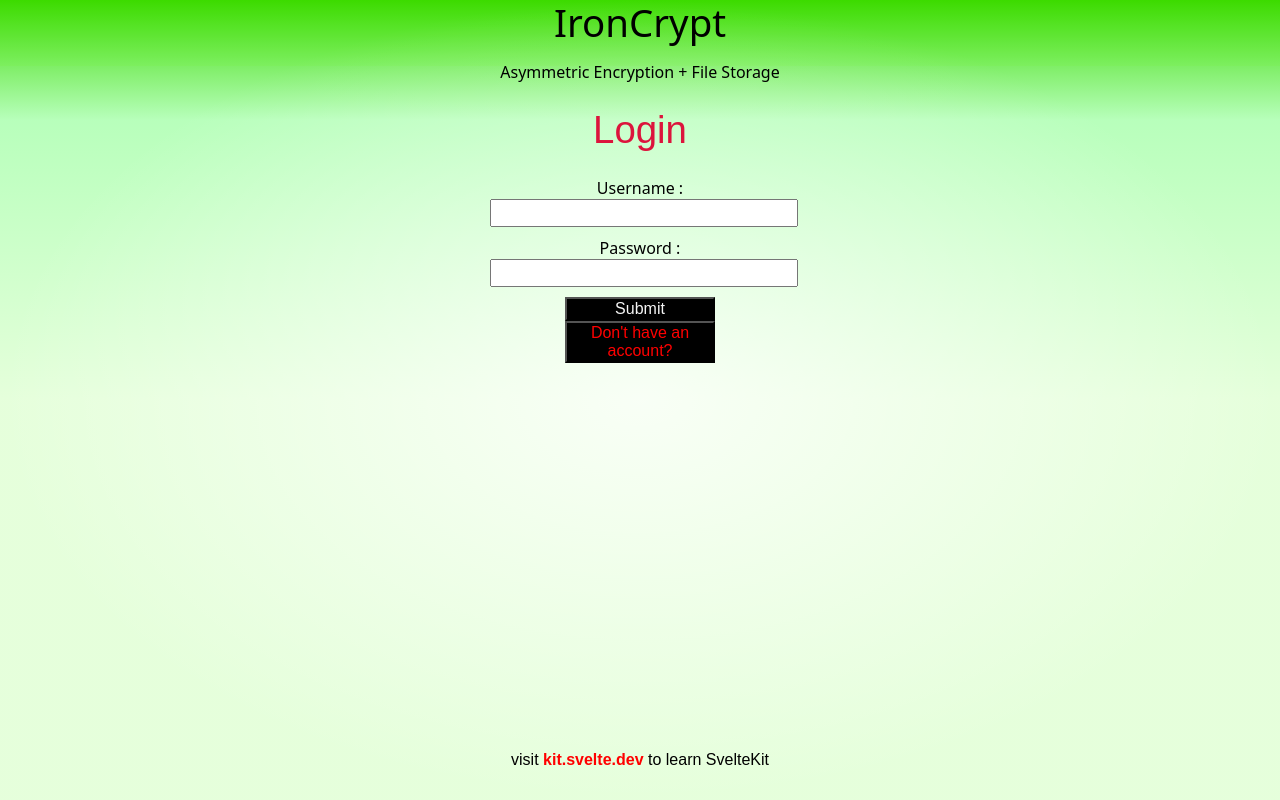
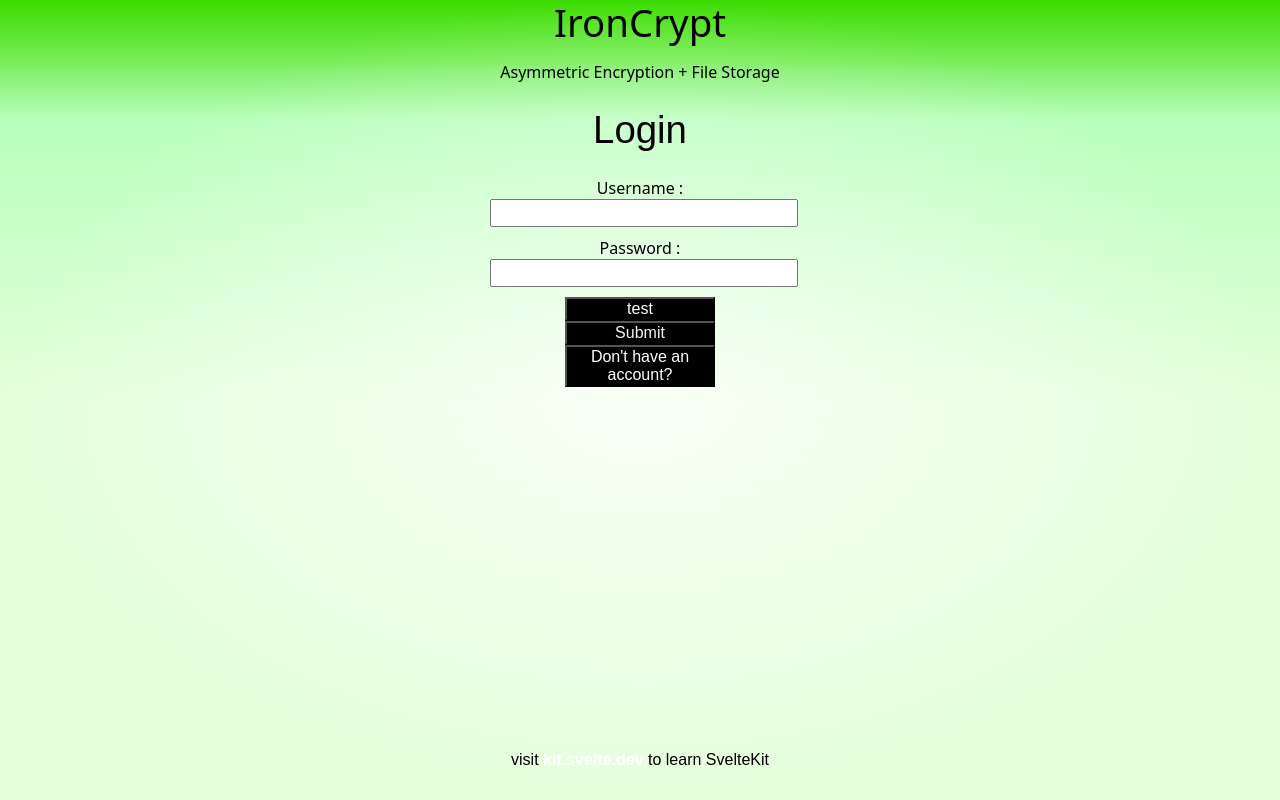
Before and after one commit to justmedusty/ironcrypt-webclient, a SvelteKit app: page /login in a window 1280 px wide. Built offline with nearby package versions, Linux system fonts and the light colour scheme.

Commit message:
digging this style I'll keep it

```diff
--- a/src/routes/MainHeader.svelte
+++ b/src/routes/MainHeader.svelte
@@ -21,7 +21,7 @@
         align-items: center; /* Center content vertically */
         width: 100vw; /* Full width of the viewport */
         max-width: 100%; /* Limit width to the viewport width */
-        box-sizing: border-box; /* Include padding and border in the total width */
+        box-sizing: border-box;
     }
 
     ul {
@@ -39,7 +39,7 @@
     }
 
     li {
-        font-family: "Franklin Gothic Heavy",system-ui;
+        font-family: "OCR A Extended",system-ui;
         font-weight: bolder;
         font-size: x-large;
     }
--- a/src/routes/components/tabs/Tabs.svelte
+++ b/src/routes/components/tabs/Tabs.svelte
@@ -1,8 +1,8 @@
 <script lang="ts">
-    export let items : any = [];
+    export let items  = [];
     export let activeTabValue = 1;
 
-    const handleClick = (tabValue : number)=> () => (activeTabValue = tabValue);
+    const handleClick = tabValue => () => (activeTabValue = tabValue);
 </script>
 
 <ul>
--- a/src/routes/dashboard/+page.svelte
+++ b/src/routes/dashboard/+page.svelte
@@ -1,21 +1,34 @@
 <script lang="ts">
 
     import Counter from "../Counter.svelte";
-   import Tabs from "../components/tabs/Tabs.svelte";
+    import Tabs from "../components/tabs/Tabs.svelte";
+
     let items = [
-        { label: "Content",
+        {
+            label: "Content",
             value: 1,
             component: Counter
         },
-        { label: "Interactions",
+        {
+            label: "Interactions",
             value: 2,
             component: Counter
         },
-        { label: "Tab 3",
+        {
+            label: "Tab 3",
             value: 3,
             component: Counter
         }
     ];
 </script>
+<div>
+    <Tabs {items}/>
+</div>
 
-<Tabs {items}/>
+
+<style>
+    div {
+
+        align-self: center;
+    }
+</style>
--- a/src/routes/login/+page.svelte
+++ b/src/routes/login/+page.svelte
@@ -64,7 +64,7 @@
     }
 
     h1 {
-        color: crimson;
+        color: #000000;
     }
 
 </style>
@@ -85,6 +85,9 @@
 
 
     </label>
+    <button class="switch-pages" aria-current={$page.url.pathname.startsWith('/dashboard') ? 'page' : undefined}>
+        <a href="/dashboard">test</a>
+    </button>
     <button type="submit">Submit</button>
     <button class="switch-pages" aria-current={$page.url.pathname.startsWith('/signup') ? 'page' : undefined}>
         <a href="/signup">Don't have an account?</a>
--- a/src/routes/signup/+page.svelte
+++ b/src/routes/signup/+page.svelte
@@ -48,7 +48,7 @@
     }
 
     h1 {
-        color: crimson;
+        color: #000000;
     }
 
 </style>
--- a/src/routes/styles.css
+++ b/src/routes/styles.css
@@ -7,12 +7,12 @@
 	--color-bg-0: rgb(58, 217, 0);
 	--color-bg-1: hsl(123, 100%, 86%);
 	--color-bg-2: hsl(103, 100%, 93%);
-	--color-theme-1: #ff0000;
+	--color-theme-1: #ffffff;
 	--color-theme-2: #000000;
 	--color-text: rgb(0, 0, 0);
 	--column-width: 42rem;
 	--column-margin-top: 4rem;
-	font-family: var(--font-body);
+	font-family: "OCR A Extended",sans-serif;
 	color: var(--color-text);
 }
 
```
